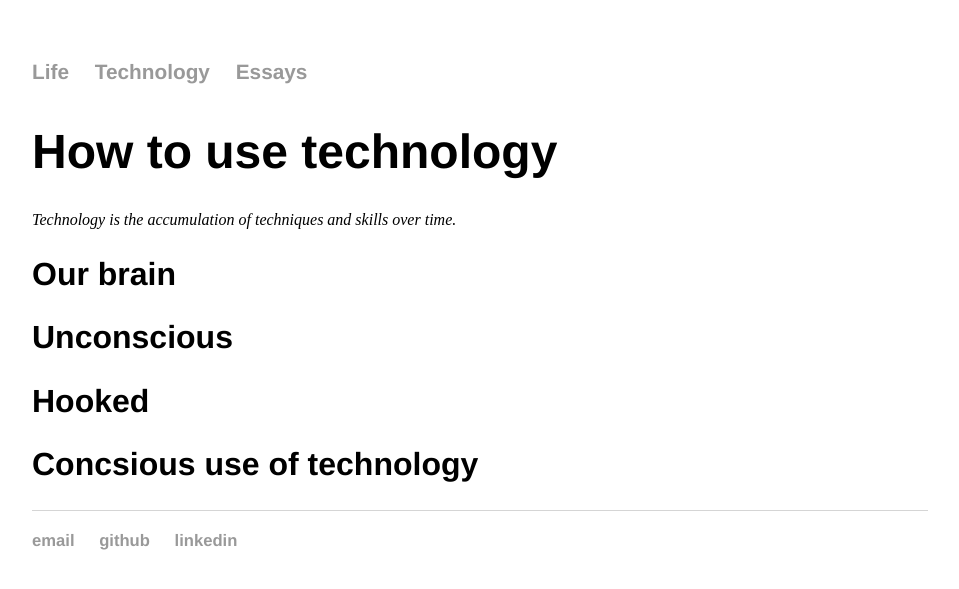
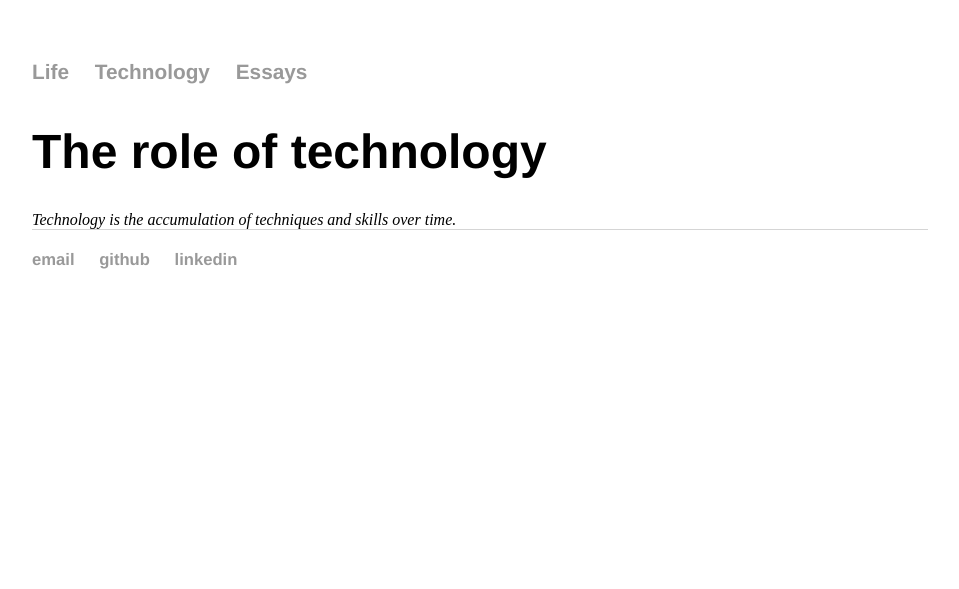
Before and after one commit to nsorros/nsorros.github.io, a Jekyll site: the page built from technology/index.html, in a window 1280 px wide. Shown: the top 589 px of the page, without its empty margins (160-1119 px from the left). Built offline with Jekyll 4.4.1, drawn with Linux system fonts in a browser that asks for light colours.

Commit message:
Update index.html

```diff
--- a/technology/index.html
+++ b/technology/index.html
@@ -1,22 +1,6 @@
 ---
 layout: default
-title: How to use technology
+title: The role of technology
 ---
-<h1>How to use technology</h1>
+<h1>The role of technology</h1>
 <i>Technology is the accumulation of techniques and skills over time.</i>
-
-<p>
-  <h2>Our brain</h2
-</p>
-
-<p>
-  <h2>Unconscious</h2
-</p>
-
-<p>
-  <h2>Hooked</h2>
-</p>
-
-<p>
-  <h2>Concsious use of technology</h2>
-</p>
```
